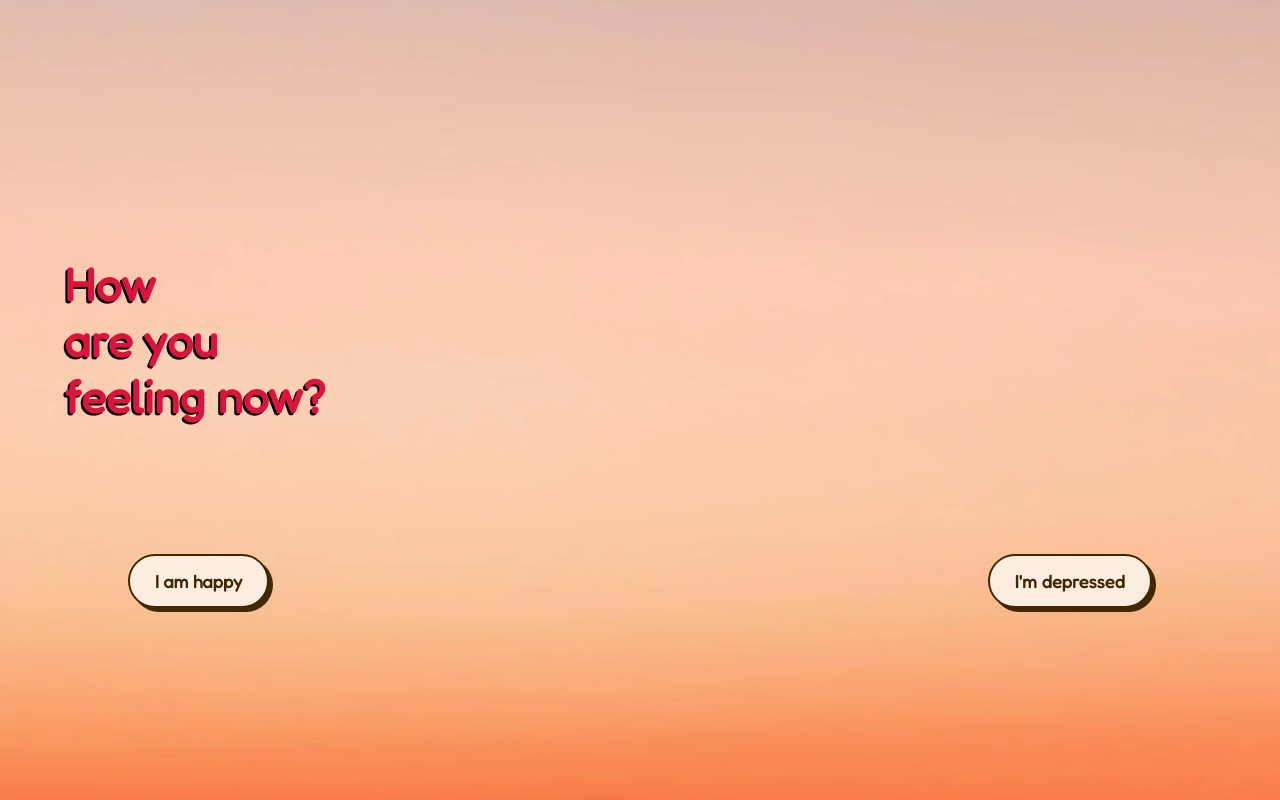
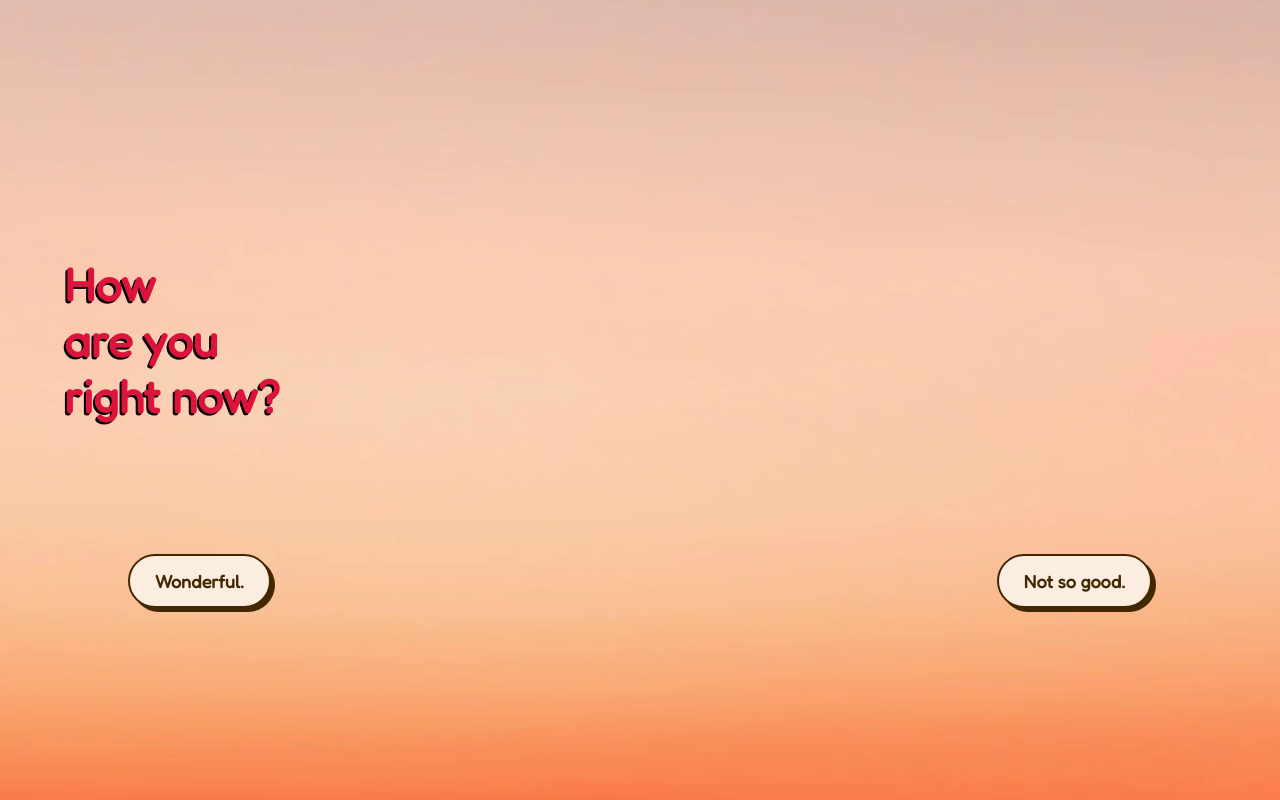
Before and after one commit to Alex-YuYan/em, a React (Create React App) app in the folder client/: page / in a window 1280 px wide. Shown: the top 800 px of the page. Built offline with nearby package versions, Linux system fonts and the light colour scheme.

Commit message:
Final Ver.

```diff
--- a/client/src/App.js
+++ b/client/src/App.js
@@ -54,12 +54,12 @@ function App() {
     <div style={{backgroundImage: `url(${img})`, backgroundPosition:"center"
       , backgroundSize: "cover", backgroundRepeat:"no-repeat",height:"100vh"}}>
       {!showHappy && !showSad ?
-        <h1>How <br/>are you <br/>feeling now?</h1> : null
+        <h1>How <br/>are you <br/>right now?</h1> : null
       }
 
       {showHappy && op!==3 ?
         <div>
-          <h2>{disp}</h2><h3>people are also feeling happy right now.</h3>
+          <h2>{disp}</h2><h3>people are also feeling awesome right now.</h3>
           <h3>Will you kindly share some happiness with the ones that are not feeling so
             good?</h3>
           <form onSubmit={handleSubmit}>
@@ -86,20 +86,20 @@ function App() {
       {
         op===3 ? <div>
           <h3>{user_id}, Thank you for your kind message. Your happiness could be exclusive to yourself, but you are just a wonderful person.
-            Meanwhile, there is someone, somewhere in this world, reading your lovely yet powerful word. You made his/her day. You made our day.</h3>
+            Meanwhile, there is someone, somewhere in this world, reading your lovely yet powerful words. You made his/her day. You made our day.</h3>
         </div> : null
       }
       {showSad ?
         <div>
-          <h2>{disp}</h2> <h4>people are also having a bad day. But we do have someone to
-            stranger: </h4>
+          <h2>{disp}</h2> <h4>people are also having a bad day. But we do have someone who wrote something especially for you, to make you feel better:
+            </h4>
           <h4>{line}</h4>
         </div>
         : null}
       {!showHappy && !showSad && op!==3 ?
-        <button className="_button" id="happy" onClick={() => setOp(1)}>I am happy</button> : null}
+        <button className="_button" id="happy" onClick={() => setOp(1)}>Wonderful.</button> : null}
       {!showHappy && !showSad && op!==3 ?
-        <button className="_button" id="sad" onClick={() => setOp(2)}>I'm depressed</button> : null}
+        <button className="_button" id="sad" onClick={() => setOp(2)}>Not so good.</button> : null}
     </div>
   );
 };
```
